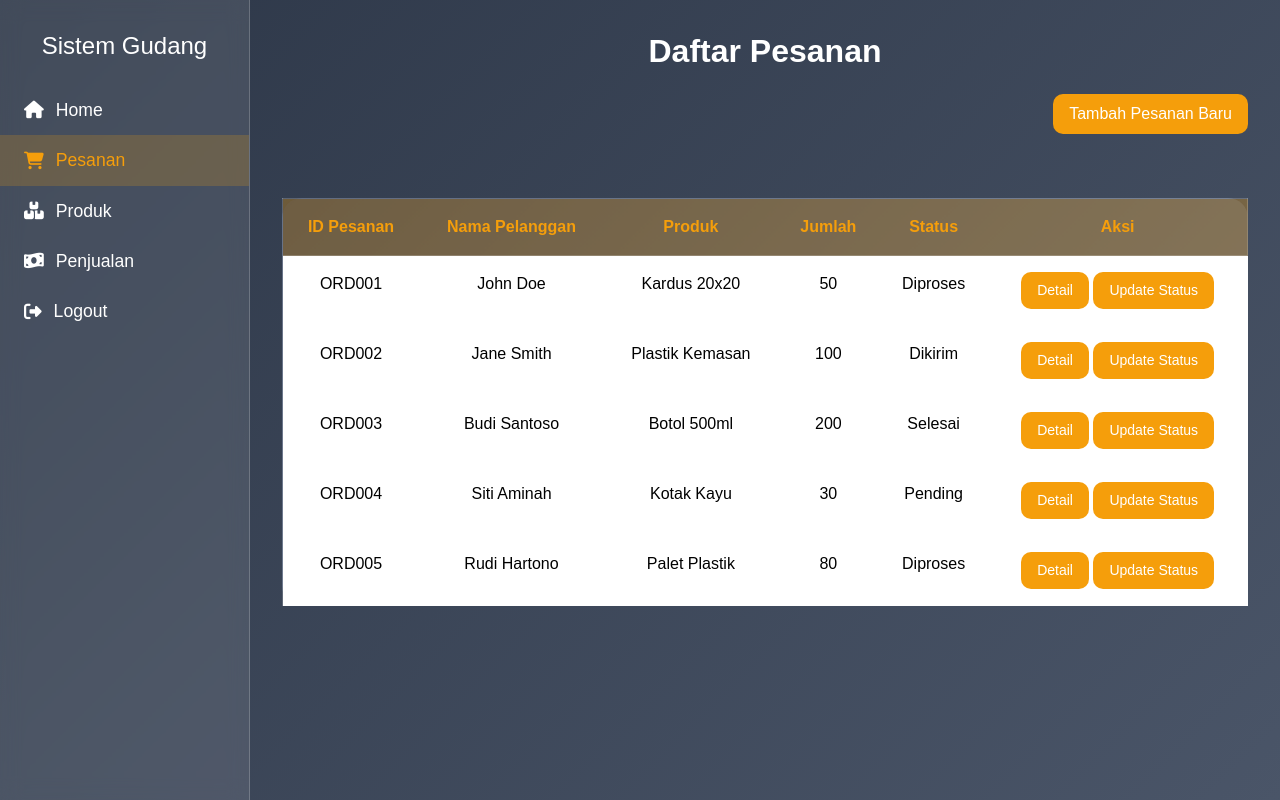
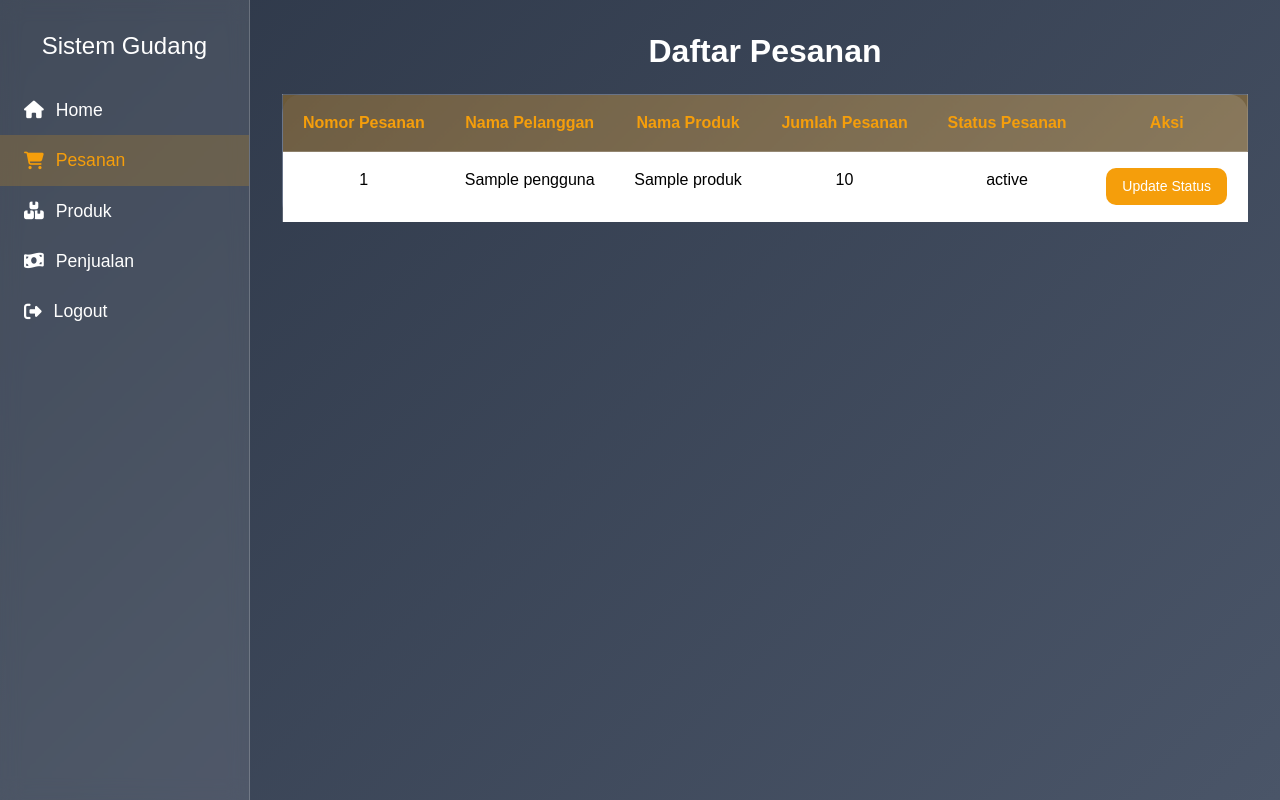
Before and after one commit to jovinjuan/sysdev, a PHP site: page /pesanan.php in a window 1280 px wide. Run offline with PHP 8.4, Linux system fonts and the light colour scheme; the visitor is signed in with stand-in values (Sample User, id 1); tables that the repository leaves empty or names only in its code hold one stand-in row (values such as "Sample post").

Commit message:
UPDATE PESANAN CONNECT DB
- User sudah buat pesanan dan pesanan masuk ke tampilan admin

```diff
--- a/pesanan.php
+++ b/pesanan.php
@@ -1,3 +1,26 @@
+<?php
+require "config.php";
+$admin_id = $_SESSION['admin_id'];
+
+if(isset($admin_id)){
+    // Fetch all orders with customer and product details
+    $sql = "
+    SELECT
+        o.idpesanan,
+        u.nama AS customer_name,
+        p.namaproduk,
+        o.jumlah,
+        o.status
+    FROM pesanan o
+    JOIN produk p ON o.idproduk = p.idproduk
+    JOIN pengguna u ON o.idpengguna = u.id
+    ";
+    $query = $conn->prepare($sql);
+    $query->execute();
+    $orders = $query->fetchAll(PDO::FETCH_ASSOC);
+    }
+
+?>
 <!DOCTYPE html>
 <html lang="id">
 <head>
@@ -159,74 +182,34 @@
     <div class="content">
         <div class="dashboard-container">
             <h2 class="header-title text-center mb-4 fw-bold">Daftar Pesanan</h2>
-            <div class="d-flex justify-content-end mb-3">
-                <a href="#" class="btn btn-custom mb-5">Tambah Pesanan Baru</a>
-            </div>
             <div class="table-responsive">
                 <table class="table table-custom">
                     <tr>
-                        <th>ID Pesanan</th>
+                        <th>Nomor Pesanan</th>
                         <th>Nama Pelanggan</th>
-                        <th>Produk</th>
-                        <th>Jumlah</th>
-                        <th>Status</th>
+                        <th>Nama Produk</th>
+                        <th>Jumlah Pesanan</th>
+                        <th>Status Pesanan</th>
                         <th>Aksi</th>
                     </tr>
+                <?php if (count($orders) > 0): ?>
+                        <?php foreach ($orders as $order): ?>
                             <tr>
-                        <td>ORD001</td>
-                        <td>John Doe</td>
-                        <td>Kardus 20x20</td>
-                        <td>50</td>
-                        <td>Diproses</td>
+                                <td><?php echo htmlspecialchars($order['idpesanan']); ?></td>
+                                <td><?php echo htmlspecialchars($order['customer_name']); ?></td>
+                                <td><?php echo htmlspecialchars($order['namaproduk']); ?></td>
+                                <td><?php echo htmlspecialchars($order['jumlah']); ?></td>
+                                <td><?php echo htmlspecialchars($order['status']); ?></td>
                                 <td>
-                            <a href="#" class="btn btn-sm btn-custom">Detail</a>
-                            <a href="#" class="btn btn-sm btn-custom">Update Status</a>
+                                    <a href="update_order_status.php?idpesanan=<?php echo $order['idpesanan']; ?>&status=Dikirim" class="btn btn-sm btn-custom">Update Status</a>
                                 </td>
                             </tr>
+                        <?php endforeach; ?>
+                    <?php else: ?>
                         <tr>
-                        <td>ORD002</td>
-                        <td>Jane Smith</td>
-                        <td>Plastik Kemasan</td>
-                        <td>100</td>
-                        <td>Dikirim</td>
-                        <td>
-                            <a href="#" class="btn btn-sm btn-custom">Detail</a>
-                            <a href="#" class="btn btn-sm btn-custom">Update Status</a>
-                        </td>
+                            <td colspan="6" class="text-center">Belum ada pesanan yang masuk.</td>
                         </tr>
-                    <tr>
-                        <td>ORD003</td>
-                        <td>Budi Santoso</td>
-                        <td>Botol 500ml</td>
-                        <td>200</td>
-                        <td>Selesai</td>
-                        <td>
-                            <a href="#" class="btn btn-sm btn-custom">Detail</a>
-                            <a href="#" class="btn btn-sm btn-custom">Update Status</a>
-                        </td>
-                    </tr>
-                    <tr>
-                        <td>ORD004</td>
-                        <td>Siti Aminah</td>
-                        <td>Kotak Kayu</td>
-                        <td>30</td>
-                        <td>Pending</td>
-                        <td>
-                            <a href="#" class="btn btn-sm btn-custom">Detail</a>
-                            <a href="#" class="btn btn-sm btn-custom">Update Status</a>
-                        </td>
-                    </tr>
-                    <tr>
-                        <td>ORD005</td>
-                        <td>Rudi Hartono</td>
-                        <td>Palet Plastik</td>
-                        <td>80</td>
-                        <td>Diproses</td>
-                        <td>
-                            <a href="#" class="btn btn-sm btn-custom">Detail</a>
-                            <a href="#" class="btn btn-sm btn-custom">Update Status</a>
-                        </td>
-                    </tr>
+                    <?php endif; ?>
                 </table>
             </div>
         </div>
```
Also changed, not shown: pesanproduk.php (+8 -5 lines), prosespesanan.php (added, +61 -0 lines). Lines whose indentation alone changed are shown as unchanged.
